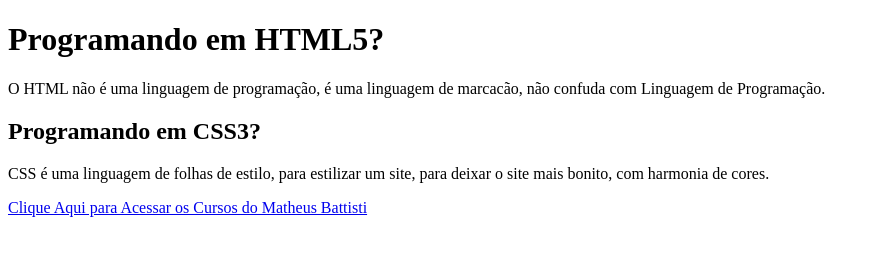
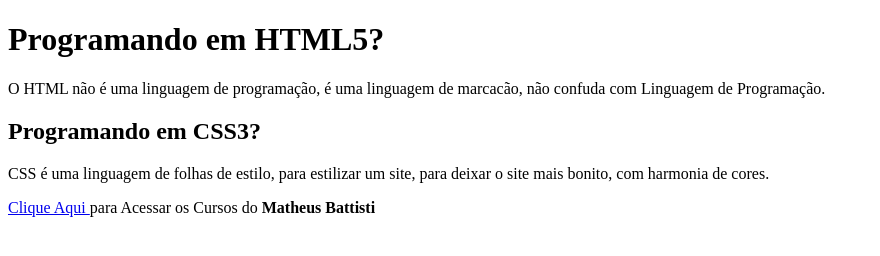
Before and after one commit to lutekdev/lutekHtml, a plain HTML site: page html.AULAS/MatheusBattisti.Aulas/aula.001/index.html in a window 1280 px wide. Shown: the whole page, without its empty margins (0-880 px from the left). Drawn offline with Linux system fonts and the light colour scheme.

Commit message:
📦 NEW:  Added New Files and New Folders in 20/02/24

```diff
--- a/html.AULAS/MatheusBattisti.Aulas/aula.001/index.html
+++ b/html.AULAS/MatheusBattisti.Aulas/aula.001/index.html
@@ -19,8 +19,10 @@
       deixar o site mais bonito, com harmonia de cores.
     </p>
 
-    <a href="https://horadecodar.com.br/" target="_blank">
-      Clique Aqui para Acessar os Cursos do Matheus Battisti
-    </a>
+    <p>
+      <!-- Esse e o link para o site do Matheus	Battisti. -->
+      <a href="https://horadecodar.com.br/" target="_blank"> Clique Aqui </a>
+      para Acessar os Cursos do <strong>Matheus Battisti</strong>
+    </p>
   </body>
 </html>
```
